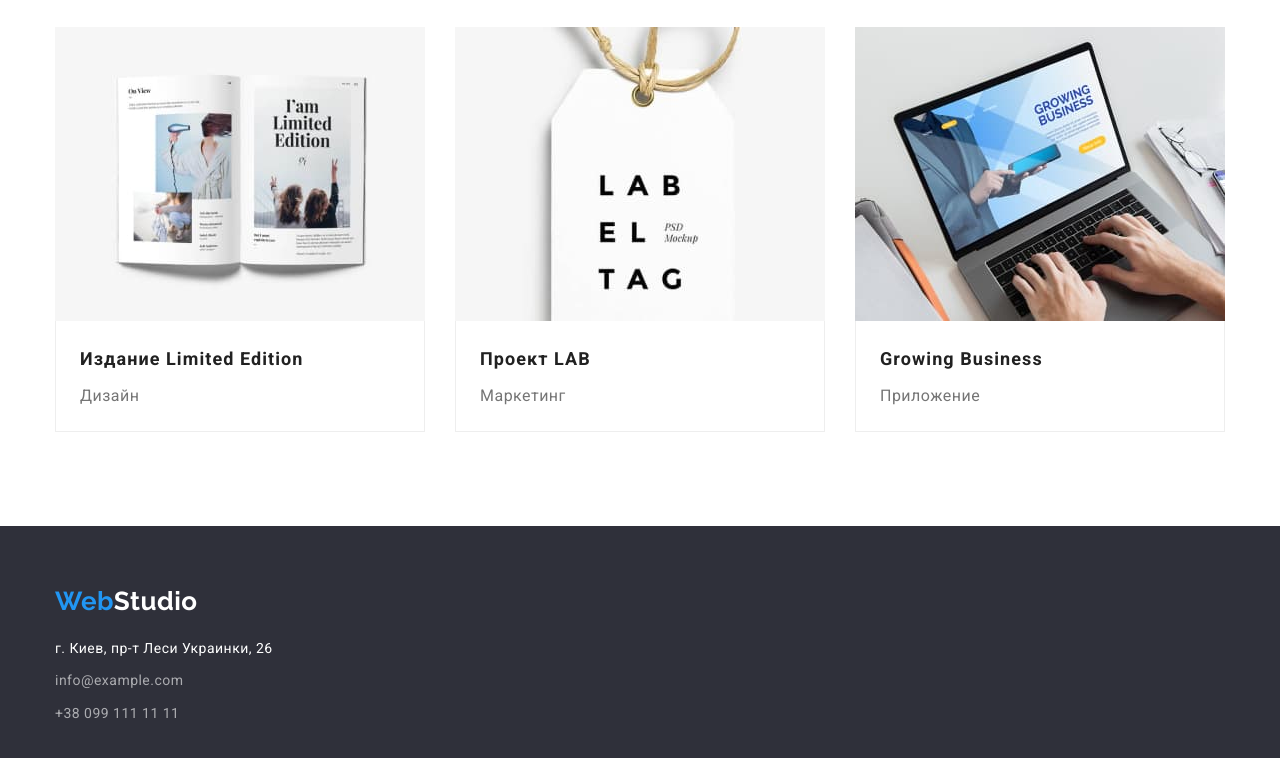
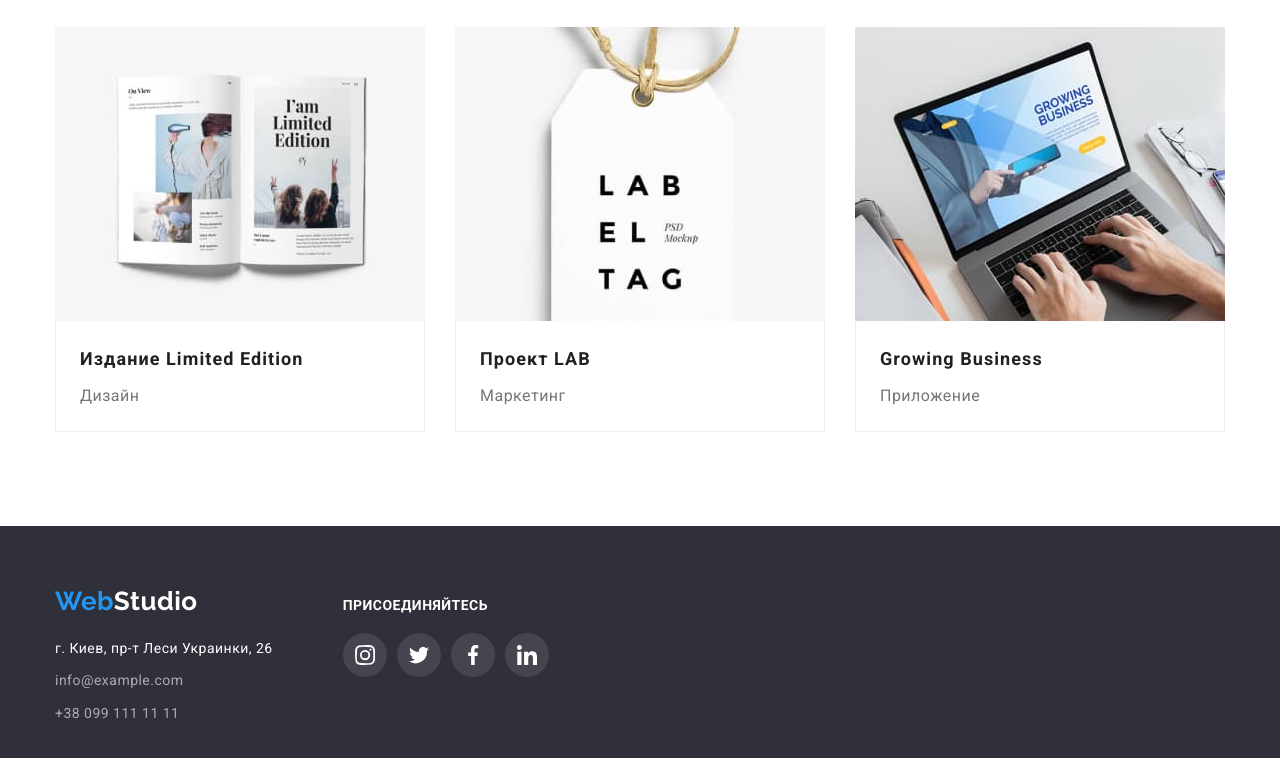
Before and after one commit to AnnaNychyk/goit-markup-hw-04, a plain HTML site: page portfolio.html in a window 1280 px wide. Shown: the part 1105-1863 px from the top of the page. Drawn offline with nearby package versions, Linux system fonts and the light colour scheme.

Commit message:
В portfolio делает тени + хедер и футер

```diff
--- a/css/styles.css
+++ b/css/styles.css
@@ -552,6 +552,9 @@ background-color: var(--accent-text-color);
 .projects-button:focus {
   background-color: var(--accent-text-color);
   color: var(--white-text-color);
+  box-shadow: 0px 3px 1px rgba(0, 0, 0, 0.1),
+  0px 1px 2px rgba(0, 0, 0, 0.08),
+  0px 2px 2px rgba(0, 0, 0, 0.12);
 }
 
 .projects-button {
@@ -610,6 +613,13 @@ background-color: var(--accent-text-color);
   padding-bottom: 20px;
 }
 
+.card:hover,
+.card:focus{
+  box-shadow: 0px 1px 1px rgba(0, 0, 0, 0.12),
+  0px 4px 4px rgba(0, 0, 0, 0.06),
+  1px 4px 6px rgba(0, 0, 0, 0.16);
+}
+
 img {
   display: block;
   min-width: 100%;
--- a/portfolio.html
+++ b/portfolio.html
@@ -142,7 +142,8 @@
   </main>
 
   <footer class="footer">
-    <div class="container">
+    <div class="container page-footer">
+      <div class="footer-item">
         <a href="./index.html" class="footer-logo link"><span class="web">Web</span>Studio</a>
         <address class="address">
           г. Киев, пр-т Леси Украинки, 26 <br />
@@ -150,6 +151,33 @@
           <a href="tel:+380991111111" class="footer-link link">+38 099 111 11 11</a>
         </address>
       </div>
+
+      <div class="footer-item second">
+        <h3 class="footer-title">Присоединяйтесь</h3>
+        <ul class="list footer-networks">
+          <li class="footer-social">
+            <svg class="footer-network" width="20" height="20">
+              <use href="./images/icons.svg#icon-instagram-g"></use>
+            </svg>
+          </li>
+          <li class="footer-social">
+            <svg class="footer-network" width="20" height="20">
+              <use href="./images/icons.svg#icon-twitter-g"></use>
+            </svg>
+          </li>
+          <li class="footer-social">
+            <svg class="footer-network" width="20" height="20">
+              <use href="./images/icons.svg#icon-facebook-g"></use>
+            </svg>
+          </li>
+          <li class="footer-social">
+            <svg class="footer-network" width="20" height="20">
+              <use href="./images/icons.svg#icon-linkedin-g"></use>
+            </svg>
+          </li>
+        </ul>
+      </div>
+    </div>
   </footer>
 </body>
 
```
Lines whose indentation alone changed are shown as unchanged.
